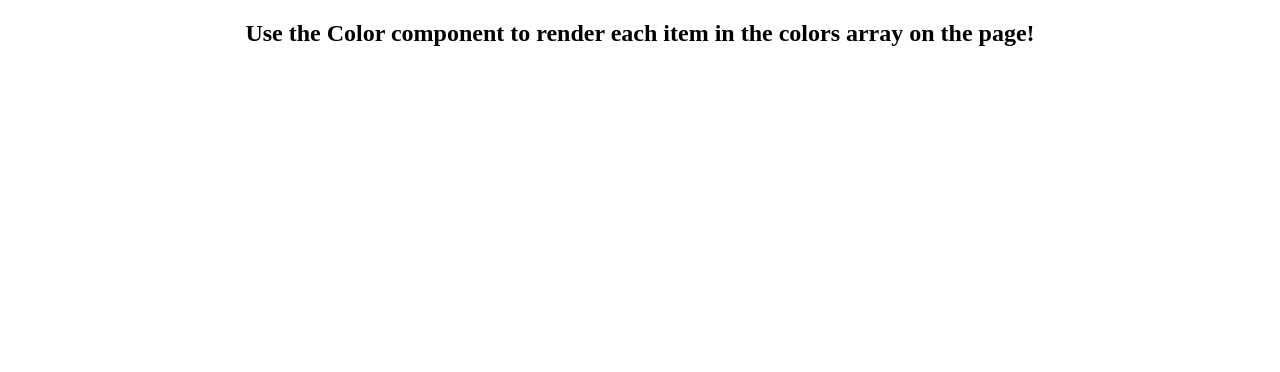
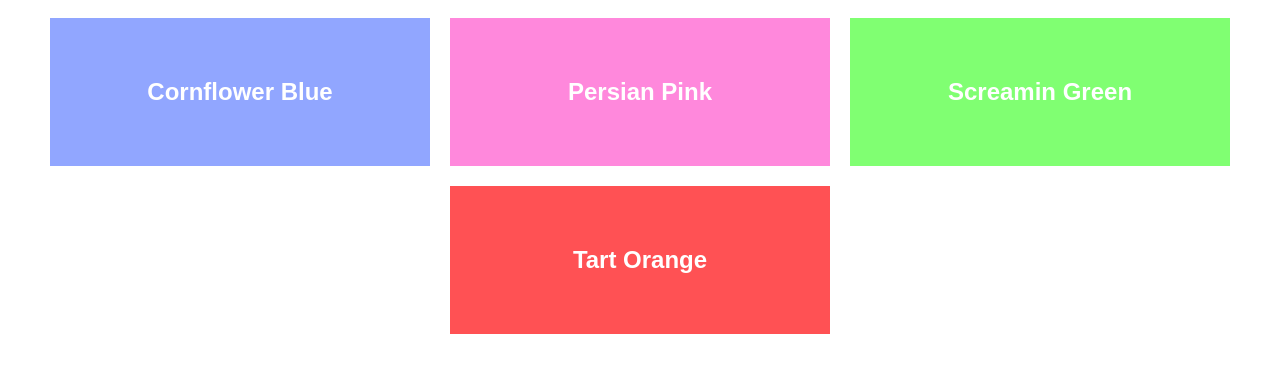
Before and after one commit to OmarMWarraich/react-code-challenges, a React (Create React App) app: page / in a window 1280 px wide. Shown: the top 372 px of the page. Built offline with nearby package versions, Linux system fonts and the light colour scheme.

Commit message:
feat: Solution

```diff
--- a/src/01-color-renderer/ColorRenderer.js
+++ b/src/01-color-renderer/ColorRenderer.js
@@ -19,9 +19,10 @@ const colors = [{
 
 export default function ColorRenderer () {
   return (
-    <h2>
-      Use the Color component to render each
-       item in the colors array on the page!
-    </h2>
+    <div>
+      {colors.map(color => (
+        <Color key={color.hex} hex={color.hex} name={color.name} />
+      ))}
+    </div>
   )
 }
```
